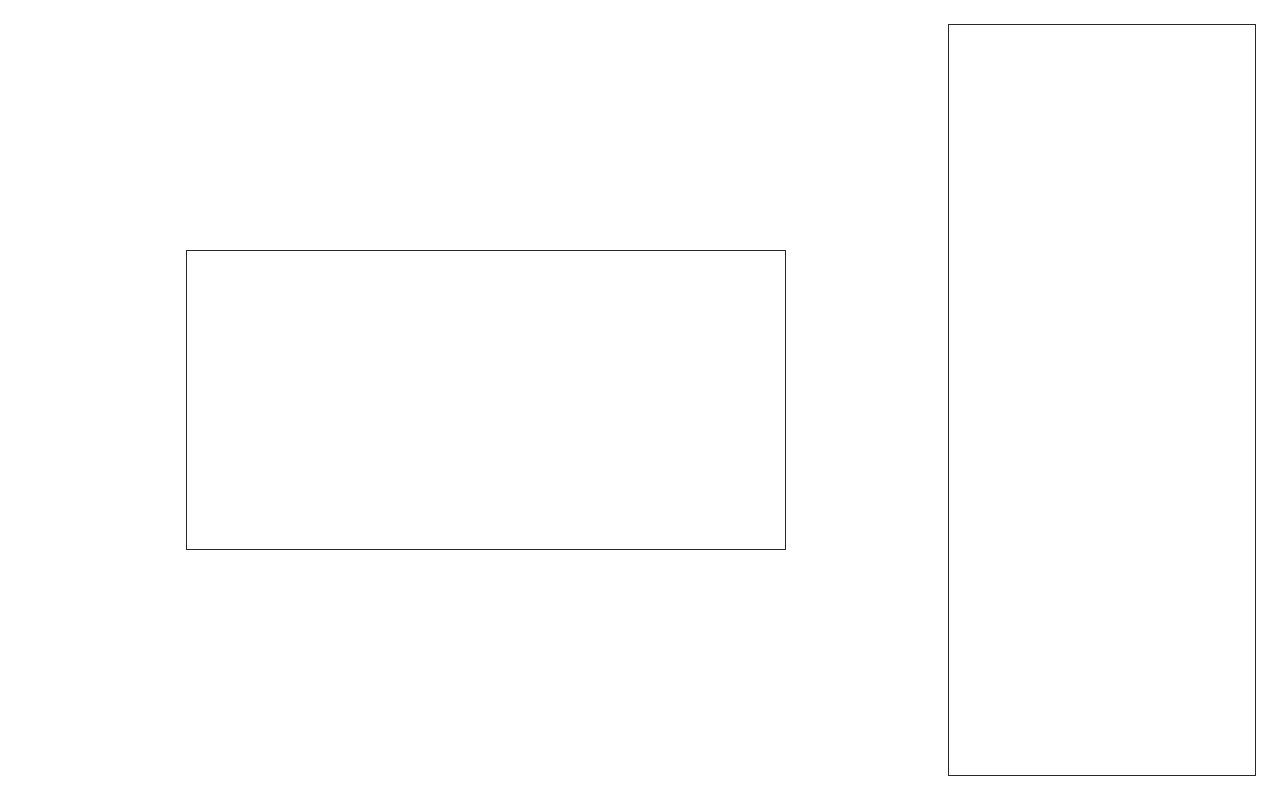
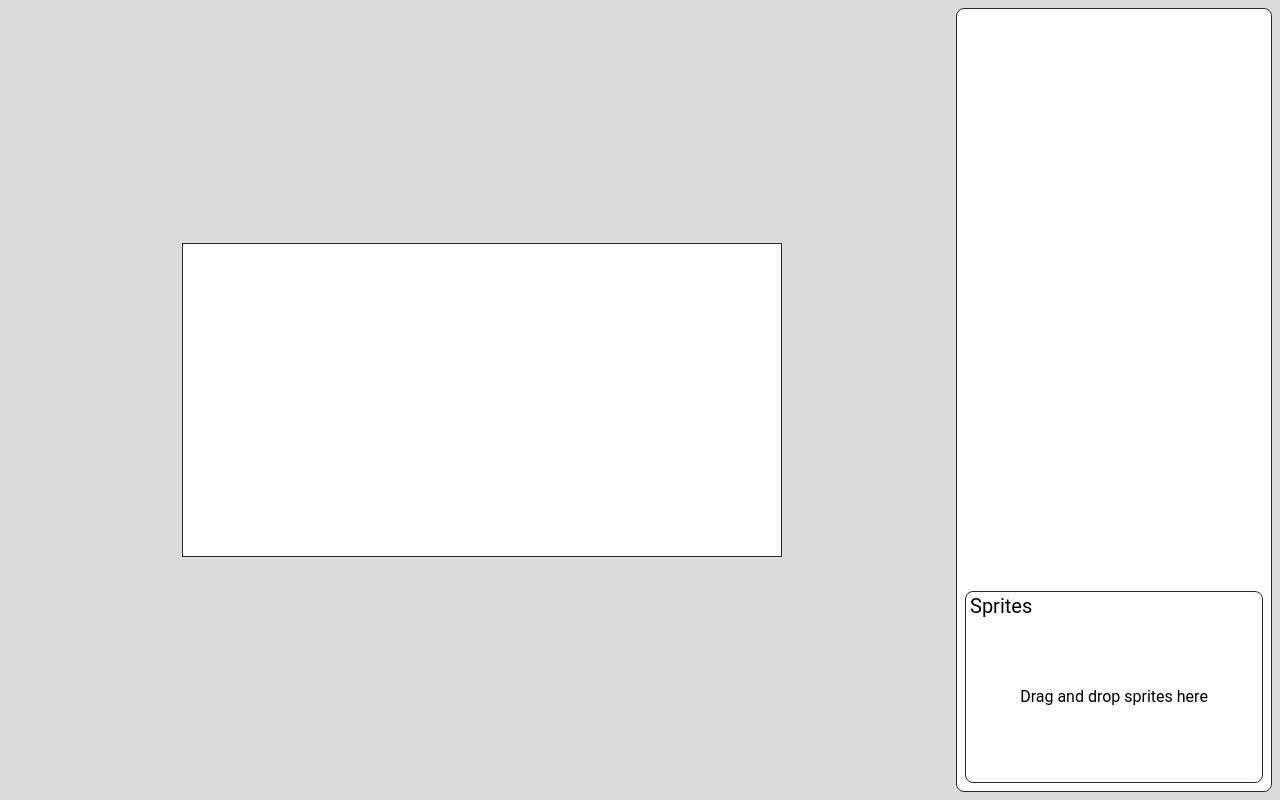
Before and after one commit to jdc-cunningham/pelicam, a React (Create React App) app in the folder src/menu-builder/app/: page / in a window 1280 px wide. Built offline with nearby package versions, Linux system fonts and the light colour scheme.

Commit message:
basic sprites target layout

```diff
--- a/src/menu-builder/app/src/App.css
+++ /dev/null
@@ -1,33 +0,0 @@
-.App {
-  position: absolute;
-  top: 0;
-  left: 0;
-  display: flex;
-  align-items: flex-start;
-  justify-content: center;
-  flex-wrap: wrap;
-  flex-direction: row;
-  width: 100%;
-  height: 100%;
-  padding: 1.5rem;
-}
-
-.App__left {
-  display: flex;
-  align-items: center;
-  justify-content: center;
-  width: 75%;
-  height: 100%;
-}
-
-.App__left-display {
-  width: 600px;
-  height: 40%;
-  border: 1px solid #282828;
-}
-
-.App__right {
-  width: 25%;
-  height: 100%;
-  border: 1px solid #282828;
-}
--- a/src/menu-builder/app/src/App.js
+++ b/src/menu-builder/app/src/App.js
@@ -1,4 +1,4 @@
-import './App.css';
+import './App.scss';
 
 function App() {
   return (
@@ -6,7 +6,15 @@ function App() {
       <div className="App__left">
         <div className="App__left-display"></div>
       </div>
-      <div className="App__right"></div>
+      <div className="App__right">
+        <div className="App__right-menu-tree"></div>
+        <div className="App__right-sprites">
+          <h2>Sprites</h2>
+          <div class="App__right-sprites-body">
+            <p>Drag and drop sprites here</p>
+          </div>
+        </div>
+      </div>
     </div>
   );
 }
--- /dev/null
+++ b/src/menu-builder/app/src/App.scss
@@ -0,0 +1,70 @@
+.App {
+  position: absolute;
+  top: 0;
+  left: 0;
+  display: flex;
+  align-items: flex-start;
+  justify-content: center;
+  flex-wrap: wrap;
+  flex-direction: row;
+  width: 100%;
+  height: 100%;
+  padding: 0.5rem;
+  background-color: #dcdcdc;
+}
+
+.App__left {
+  display: flex;
+  align-items: center;
+  justify-content: center;
+  width: 75%;
+  height: 100%;
+}
+
+.App__left-display {
+  width: 600px;
+  height: 40%;
+  border: 1px solid #282828;
+  background-color: white;
+}
+
+.App__right {
+  display: flex;
+  align-items: flex-start;
+  justify-content: center;
+  flex-direction: column;
+  width: 25%;
+  height: 100%;
+  border: 1px solid #282828;
+  background-color: white;
+  border-radius: 0.5rem;
+}
+
+.App__right-menu-tree {
+  width: 100%;
+  height: 75%;
+}
+
+.App__right-sprites {
+  display: flex;
+  flex-direction: column;
+  width: calc(100% - 1rem);
+  height: 25%;
+  margin: 0.5rem;
+  border: 1px solid #282828;
+  border-radius: 0.5rem;
+  padding: 0.25rem;
+
+  h2 {
+    font-size: 1.25rem;
+  }
+}
+
+.App__right-sprites-body {
+  display: flex;
+  align-items: center;
+  justify-content: center;
+  width: 100%;
+  height: auto;
+  flex: 1;
+}
```
Also changed, not shown: 1 other file (tests, documents, lock files or other folders).
